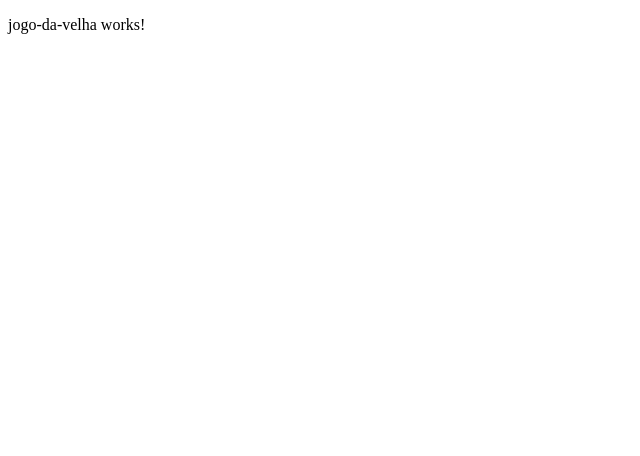
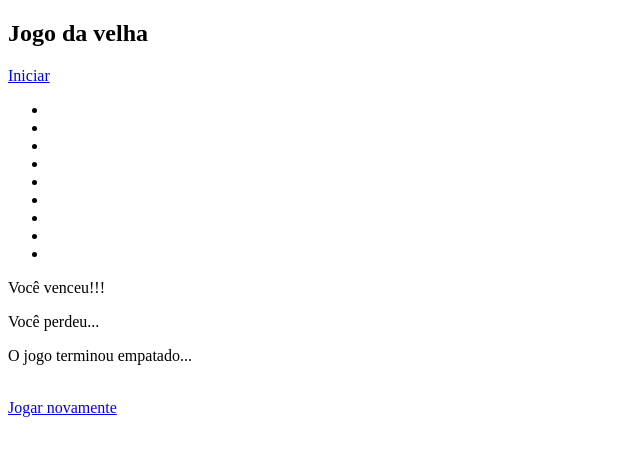
Before and after one commit to rodrigoks/jogodavelha, an Angular app: page / in a window 1280 px wide. Shown: the top 456 px of the page, without its empty margins (0-640 px from the left). Built offline with nearby package versions, Linux system fonts and the light colour scheme.

Commit message:
criando interface jogo da velha.

```diff
--- a/src/app/jogo-da-velha/jogo-da-velha.component.html
+++ b/src/app/jogo-da-velha/jogo-da-velha.component.html
@@ -1 +1,41 @@
-<p>jogo-da-velha works!</p>
+<div>
+    <h2>Jogo da velha</h2>
+
+    <!-- tela inicial -->
+    <div class="principal">
+      <a href="#"
+         class="botao">
+         Iniciar
+      </a>
+    </div><!-- fim tela inicial -->
+
+    <!-- tabuleiro -->
+    <div>
+      <ul>
+        <li class="kz-border-bottom kz-border-right"></li>
+        <li class="kz-border-bottom kz-border-right"></li>
+        <li class="kz-border-bottom"></li>
+        <li class="kz-border-bottom kz-border-right"></li>
+        <li class="kz-border-bottom kz-border-right"></li>
+        <li class="kz-border-bottom"></li>
+        <li class="kz-border-right"></li>
+        <li class="kz-border-right"></li>
+        <li></li>
+      </ul>
+    </div><!-- fim tabuleiro -->
+
+    <!-- tela final -->
+    <div>
+      <span>
+      <p>Você venceu!!!</p>
+      <p>Você perdeu...</p>
+      <p>O jogo terminou empatado...</p>
+      <br />
+      <a href="#"
+           class="botao">
+           Jogar novamente
+        </a>
+      </span>
+    </div><!-- fim tela final -->
+
+  </div>
```
